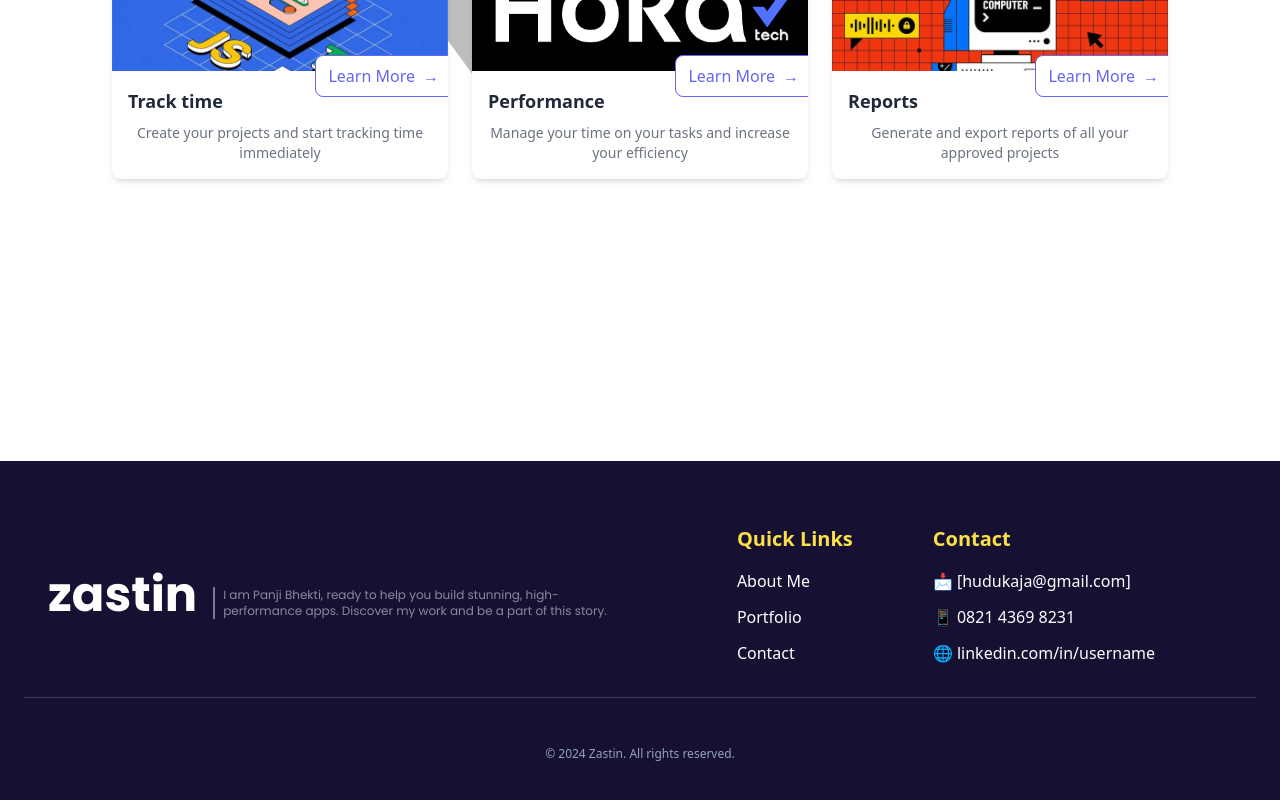
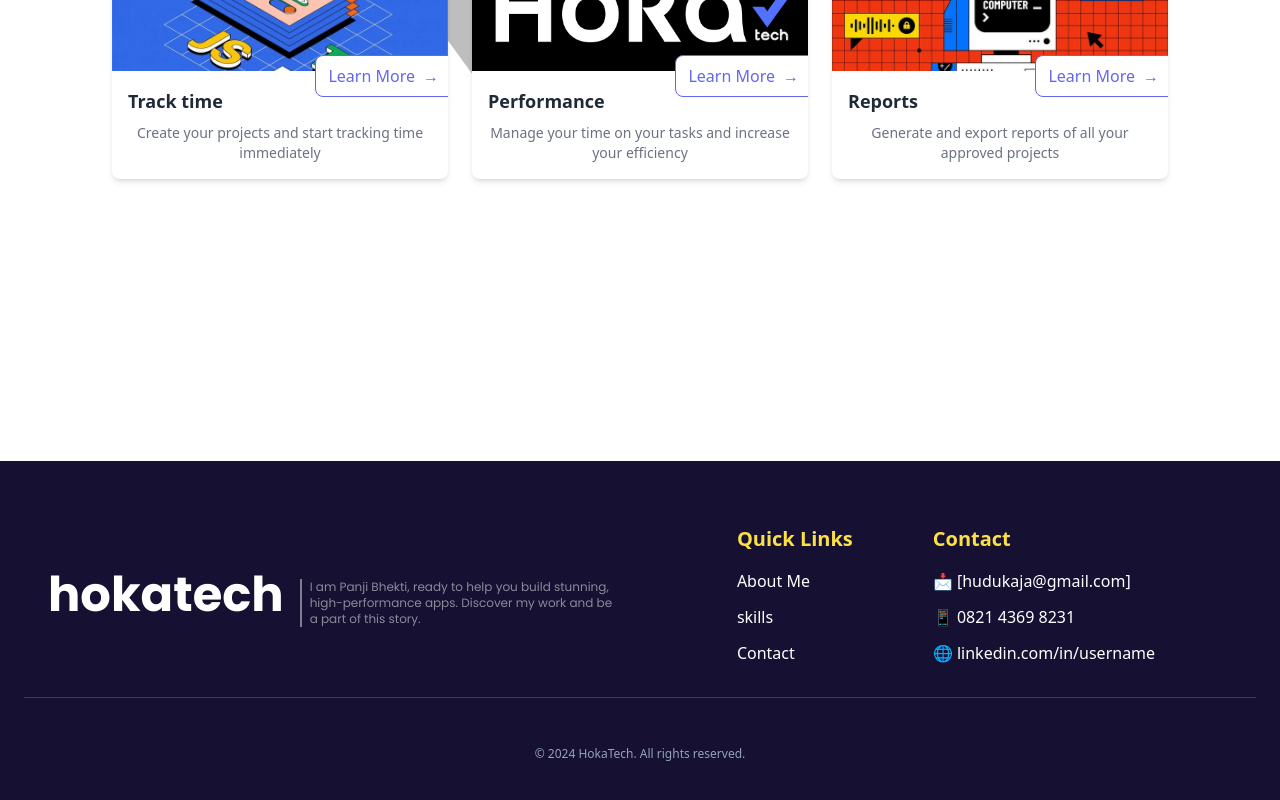
Before and after one commit to panjidev-cy/Hokatech, a React (Vite) app: page / in a window 1280 px wide. Shown: the part 2355-3155 px from the top of the page. Built offline with nearby package versions, Linux system fonts and the light colour scheme; a web font is replaced by a local one.

Commit message:
update name and link skill

```diff
--- a/src/layouts/Footer.jsx
+++ b/src/layouts/Footer.jsx
@@ -4,7 +4,7 @@ const Footer = () => {
             {/* Top Section */}
             <div className="grid grid-cols-2 md:grid-cols-1 gap-10 p-6 place-items-center border-b border-gray-700 pb-8">
                 <div className="w-full flex items-center justify-center gap-4 ">
-                    <h1 className="text-5xl font-bold font-poppins hover:text-yellow-300">zastin</h1>
+                    <h1 className="text-5xl font-bold font-poppins hover:text-yellow-300">hokatech</h1>
                     <p className="text-xs opacity-50 font-poppins mt-4 w-[80%] border-l-2 pl-2 hover:text-yellow-300">
                     I am Panji Bhekti, ready to help you build stunning, high-performance apps. Discover my work and be a part of this story.
                     </p>
@@ -18,7 +18,7 @@ const Footer = () => {
                                 <a href="#about" className="hover:text-yellow-300">About Me</a>
                             </li>
                             <li>
-                                <a href="#portfolio" className="hover:text-yellow-300">Portfolio</a>
+                                <a href="#skills" className="hover:text-yellow-300">skills</a>
                             </li>
                             <li>
                                 <a href="#contact" className="hover:text-yellow-300">Contact</a>
@@ -51,7 +51,7 @@ const Footer = () => {
 
                     {/* Copyright */}
                     <p className="mt-6 md:mt-0 text-xs text-slate-400">
-                        &copy; 2024 Zastin. All rights reserved.
+                        &copy; 2024 HokaTech. All rights reserved.
                     </p>
                 </div>
             </div>
--- a/src/layouts/Skill.jsx
+++ b/src/layouts/Skill.jsx
@@ -4,7 +4,7 @@ import CardList from "../components/Card"
 const Skill = () => {
     return (
 
-        <section className="w-full min-h-screen mt-96 flex flex-col items-center justify-center relative overflow-hidden px-24 md:px-10">
+        <section className="w-full min-h-screen mt-96 flex flex-col items-center justify-center relative overflow-hidden px-24 md:px-10 " id="skills">
             {/* Background Text */}
             <h1 className="font-bold text-[400px] md:text-[200px] sm:text-[100px] opacity-25 font-poppins absolute inset-0 flex items-center justify-center -z-10 -top-44   ">
                 skills
```
